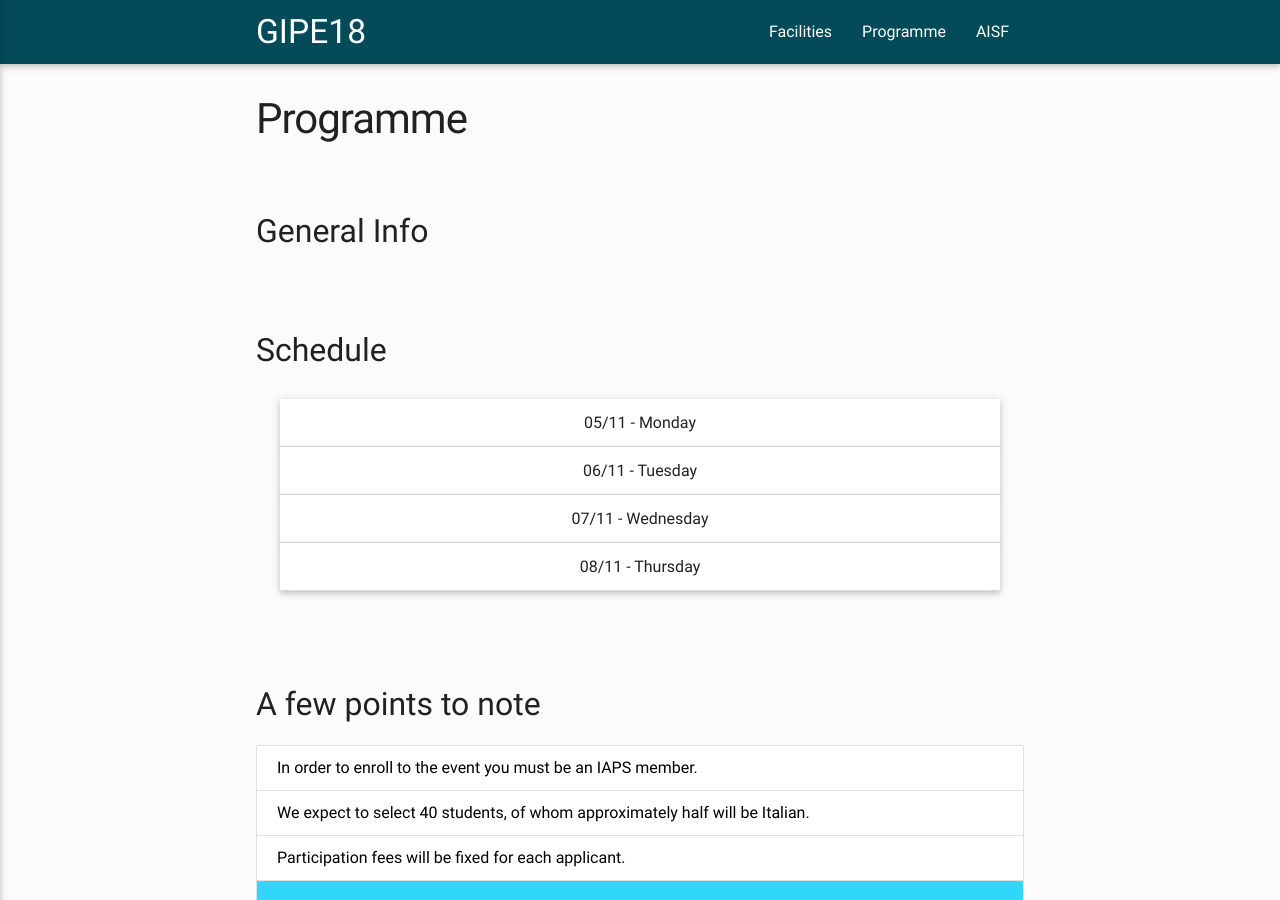
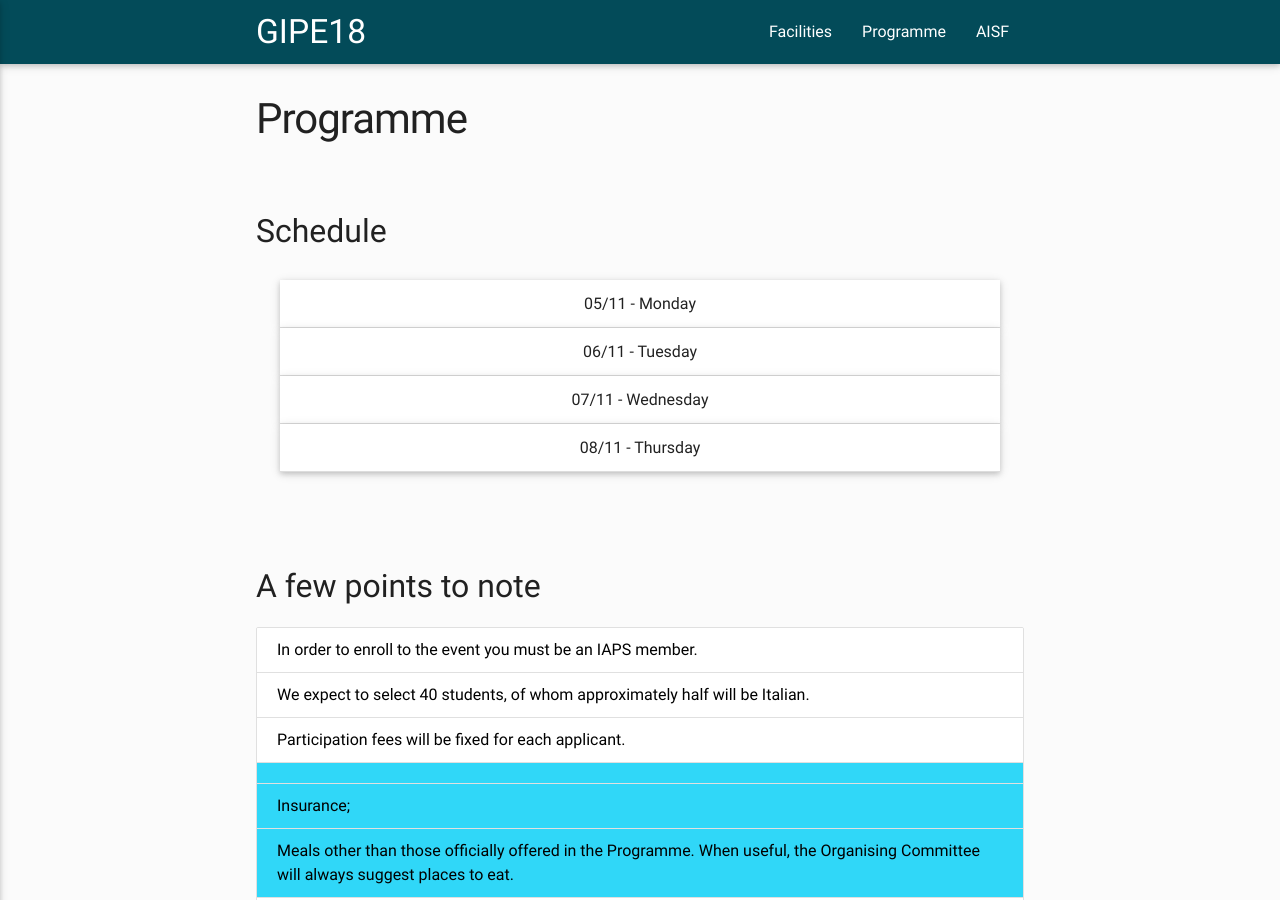
Before and after one commit to ai-sf/ring18, a Jekyll site: the page built from programme.html, in a window 1280 px wide and 900 px high. Built offline with Jekyll 4.4.1, drawn with Linux system fonts in a browser that asks for light colours; nearby versions of some CDN libraries.

Commit message:
tolgo general info

```diff
--- a/programme.html
+++ b/programme.html
@@ -3,12 +3,12 @@ layout: page
 title: Programme
 ---
 
-<div class="section">
+<!-- <div class="section">
   <h2>General Info</h2>
   <p>
     {{ site.data.programme.info }}
   </p>
-</div>
+</div> -->
 
 <div class="section">
   <h2>Schedule</h2>
```
